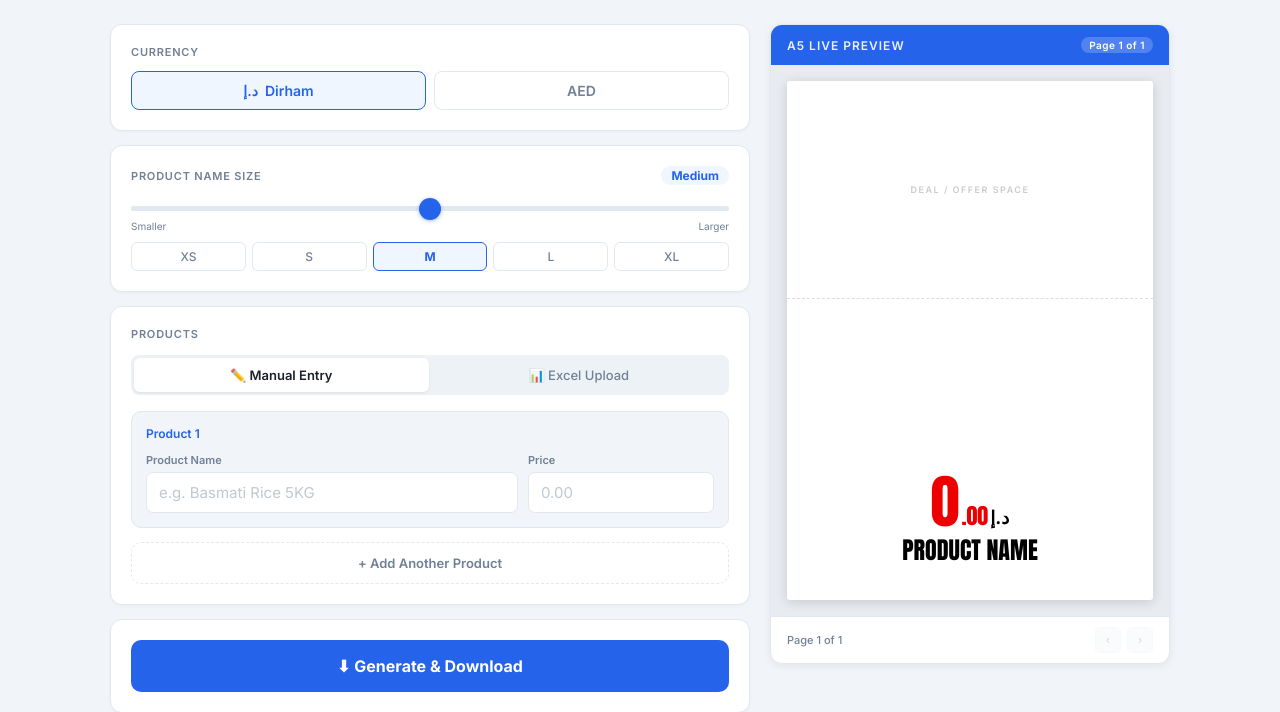
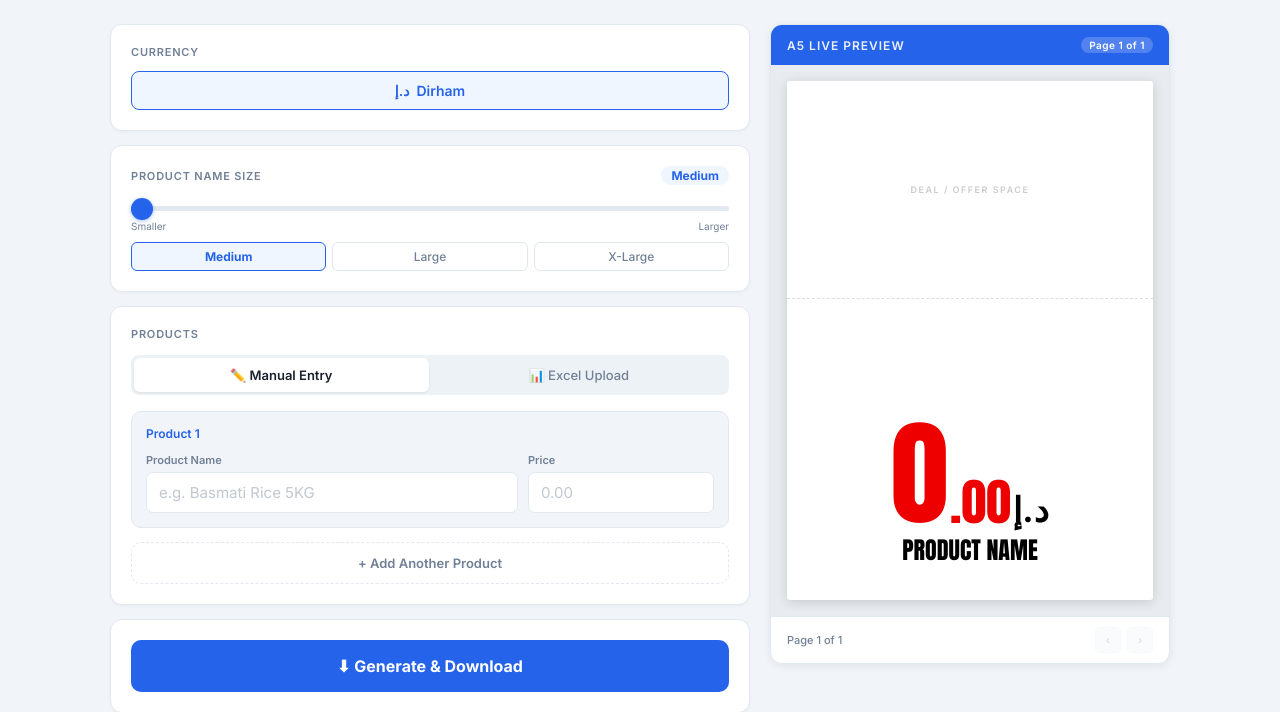
Before and after one commit to helloaqsa-almadeena/poster-generator, a Flask app: page / in a window 1280 px wide. Shown: the part 56-768 px from the top of the page. Run offline with Flask 3, Linux system fonts and the light colour scheme.

Commit message:
Refactor currency and font size settings

```diff
--- a/aqsa_website/templates/index.html
+++ b/aqsa_website/templates/index.html
@@ -397,7 +397,6 @@ footer {
       <div class="card-title">Currency</div>
       <div class="cur-row">
         <div class="cur-btn active" data-cur="د.إ" onclick="setCur(this)">د.إ &nbsp;Dirham</div>
-        <div class="cur-btn" data-cur="AED" onclick="setCur(this)">AED</div>
       </div>
     </div>
 
@@ -407,15 +406,13 @@ footer {
         <div class="card-title" style="margin-bottom:0">Product Name Size</div>
         <div class="font-size-val" id="size-display">Medium</div>
       </div>
-      <input type="range" id="font-slider" min="1" max="5" value="3"
+      <input type="range" id="font-slider" min="3" max="5" value="3"
         oninput="setPreset(parseInt(this.value))"/>
       <div class="size-labels"><span>Smaller</span><span>Larger</span></div>
       <div class="size-presets">
-        <div class="size-preset"  onclick="setPreset(1)">XS</div>
-        <div class="size-preset"  onclick="setPreset(2)">S</div>
-        <div class="size-preset active" onclick="setPreset(3)">M</div>
-        <div class="size-preset"  onclick="setPreset(4)">L</div>
-        <div class="size-preset"  onclick="setPreset(5)">XL</div>
+        <div class="size-preset active" onclick="setPreset(3)">Medium</div>
+        <div class="size-preset"  onclick="setPreset(4)">Large</div>
+        <div class="size-preset"  onclick="setPreset(5)">X-Large</div>
       </div>
     </div>
 
@@ -493,7 +490,7 @@ footer {
 <footer>AQSA Poster Generator · A5 Price Poster · Word Document Output</footer>
 
 <script>
-let currency   = 'د.إ';
+let currency   = 'د.إ'; // fixed
 let mode       = 'manual';
 let items      = [];
 let fontLevel  = 3;
@@ -502,12 +499,12 @@ let previewIdx = 0;
 // Font size map (px for preview, half-points for Word)
 const FONT_PX  = { 1: 14, 2: 18, 3: 24, 4: 30, 5: 38 }; // preview px
 const FONT_DOC = { 1: 48, 2: 60, 3: 72, 4: 90, 5: 112 }; // Word half-pts
-const SIZE_LBL = { 1:'X-Small', 2:'Small', 3:'Medium', 4:'Large', 5:'X-Large' };
+const SIZE_LBL = { 3:'Medium', 4:'Large', 5:'X-Large' };
 
 // Price sizes scale with name but fixed ratios
-const PRICE_PX = { 1: 38, 2: 48, 3: 58, 4: 70, 5: 82 };
-const DEC_PX   = { 1: 16, 2: 18, 3: 22, 4: 26, 5: 30 };
-const CUR_PX   = { 1: 14, 2: 16, 3: 18, 4: 20, 5: 22 };
+const PRICE_PX = { 1: 52, 2: 64, 3: 115, 4: 135, 5: 155 };
+const DEC_PX   = { 1: 22, 2: 26, 3: 50, 4: 60, 5: 70 };
+const CUR_PX   = { 1: 18, 2: 20, 3: 34, 4: 42, 5: 50 };
 
 addItem();
 
```
